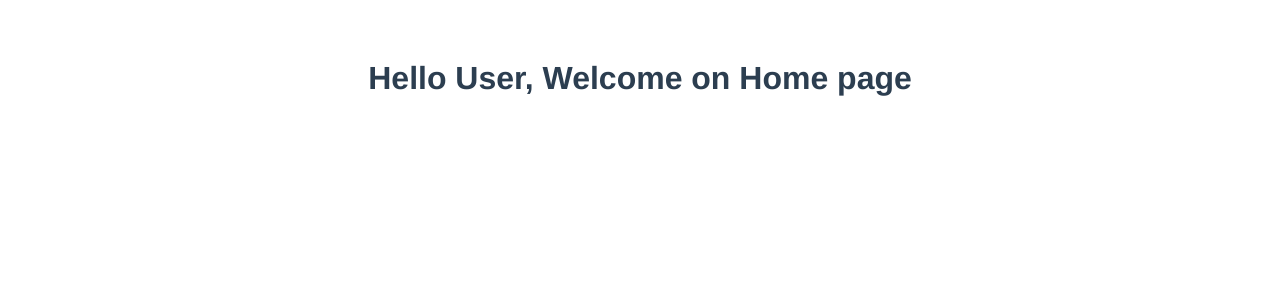
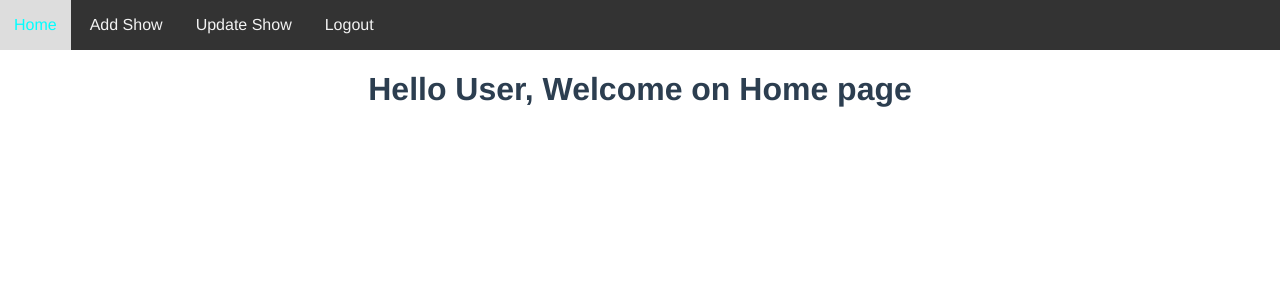
Before and after one commit to elenazah36/DT_Project_NIE, a Vue app in the folder dt_project/: page / in a window 1280 px wide. Shown: the top 300 px of the page. Built offline with nearby package versions, Linux system fonts and the light colour scheme; sample sign-in values are in the browser's storage.

Commit message:
Basic navbar + logout. Vid 12 done

```diff
--- a/dt_project/db/db.json
+++ b/dt_project/db/db.json
@@ -26,6 +26,8 @@
       "id": 5
     },
     {
+      "username": "elijah",
+      "password": "12345",
       "id": 6
     }
   ]
--- a/dt_project/src/App.vue
+++ b/dt_project/src/App.vue
@@ -15,7 +15,12 @@
   -moz-osx-font-smoothing: grayscale;
   text-align: center;
   color: #2c3e50;
-  margin-top: 60px;
+
+}
+
+body{
+  padding:0;
+  margin:0;
 }
 
 .logo{
--- /dev/null
+++ b/dt_project/src/components/Header.vue
@@ -0,0 +1,47 @@
+<template>
+   <div class="nav">
+       <a href="#">Home</a>
+       <a href="#">Add Show</a>
+       <a href="#">Update Show</a>
+       <a v-on:click="logout" href="#">Logout</a>
+   </div>
+</template>
+
+<script>
+
+export default {
+    //eslint-disable-next-line
+    name:'Header',
+    methods:{
+        logout(){
+            localStorage.clear();
+            this.$router.push({name:'Login'})
+        }
+    }
+}
+</script>
+
+
+
+<style scoped>
+/* Navbar style basic color */
+.nav{
+    background-color:#333;
+    overflow: hidden;
+}
+/* Navbar anchors style */
+.nav a{
+    float:left;
+    color: #f2f2f2;
+    padding:16px 14px;
+    text-align: center;
+    font-size: 17 px;
+    text-decoration: none;
+    margin-right:5px;
+}
+/* Navbar anchors style when hovering */
+.nav a:hover{
+    background-color: #ddd;
+    color:aqua
+}
+</style>
--- a/dt_project/src/components/Home.vue
+++ b/dt_project/src/components/Home.vue
@@ -1,12 +1,17 @@
 <template>
+<Header />
 <h1>
     Hello User, Welcome on Home page
 </h1>
 </template>
 <script>
+import Header from './Header.vue'
 export default {
     //eslint-disable-next-line
     name: 'Home',
+    components:{
+        Header
+    },
       mounted(){
         let user = localStorage.getItem('user-info');
         if(!user){
```
